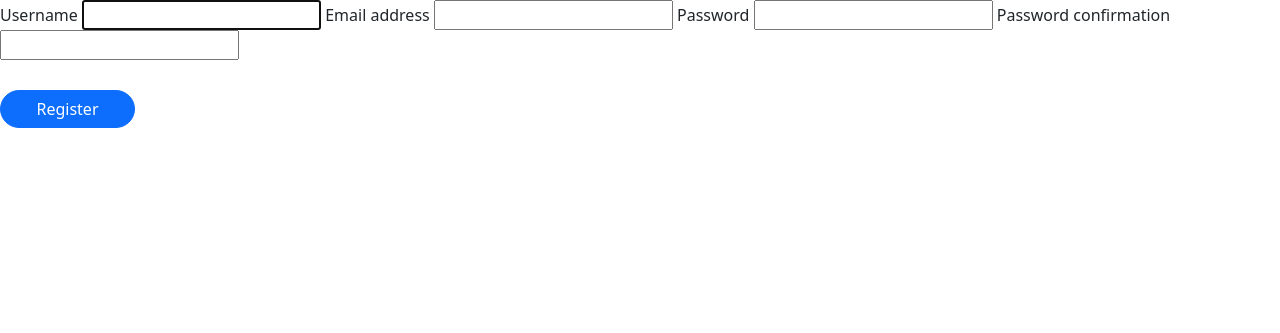
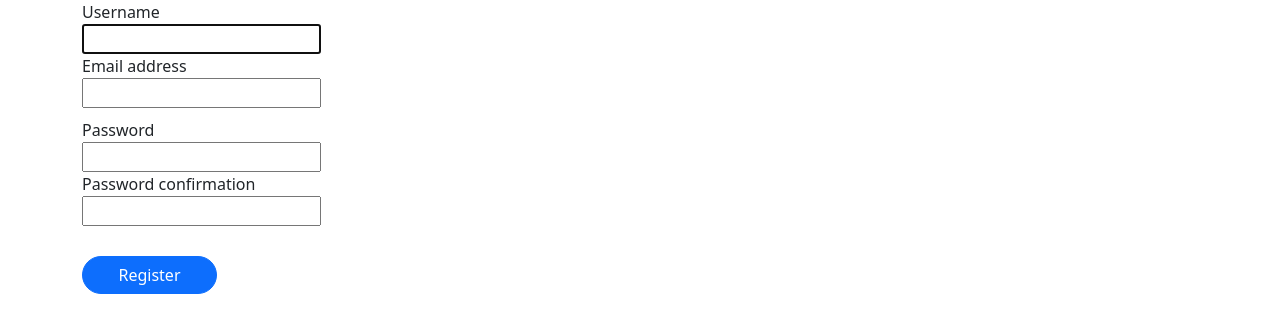
Before and after one commit to trakagreat/kamingo, a Django app: page /user/register in a window 1280 px wide. Shown: the top 333 px of the page. Run offline with Django 4.2, Linux system fonts and the light colour scheme.

Commit message:
registestyled

```diff
--- a/users/templates/users/register.html
+++ b/users/templates/users/register.html
@@ -14,17 +14,43 @@
     <body>
         <form action="" method="POST">
             {% csrf_token %}
+            <div class="container">
+                <div class="col">
+
+                <div>
+
+
                     {{ form.username.label }}
+                    <div>
+
                         {{ form.username }}
+                    </div>
+                </div>
 
+                <div>
                     {{ form.email.label }}
+                    <div>
                         {{ form.email }}
+                    </div>
 
+                </div>
+
+                <div style="margin-top: 10px;">
                     {{ form.password1.label }}
+                    <div>
                         {{ form.password1 }}
+                    </div>
 
+                </div>
+
+                <div>
                     {{ form.password2.label }}
+                    <div>
                         {{ form.password2 }}
+                    </div>
+
+                </div>
+
 
                 <div style="margin-top: 30px;">
                     <button class="btn btn-primary" style="width: 135px;
@@ -32,6 +58,8 @@
 
                     </button>
                 </div>
+            </div>
+            </div>
 
         </form>
     </body>
```
Lines whose indentation alone changed are shown as unchanged.
